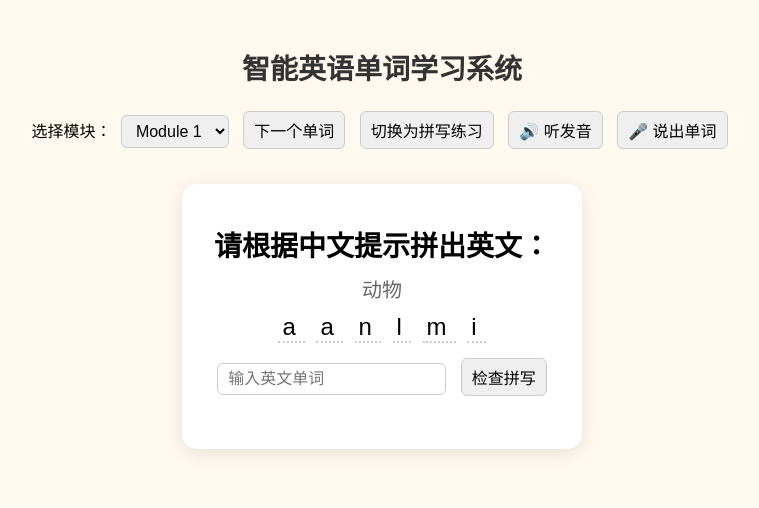
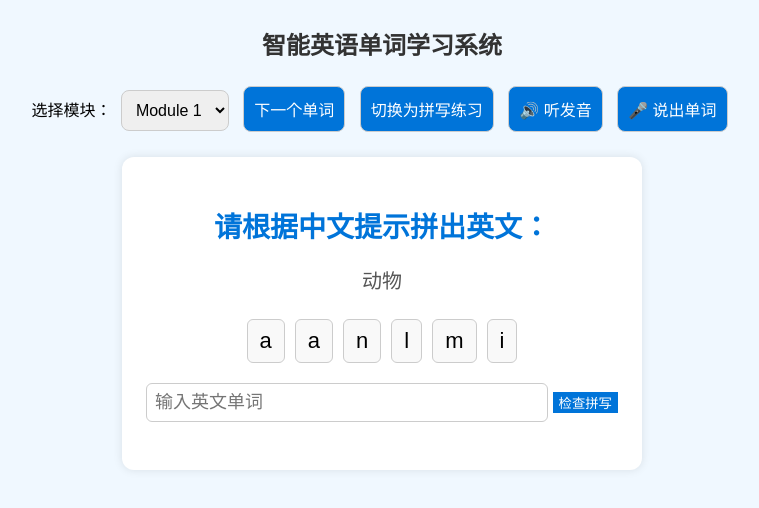
Before and after one commit to fannie50/word-review, a plain HTML site: page index.html in a window 1280 px wide. Shown: the whole page, without its empty margins (258-1017 px from the left). Drawn offline with Linux system fonts and the light colour scheme.

Commit message:
Update style.css

```diff
--- a/style.css
+++ b/style.css
@@ -1,54 +1,116 @@
 
 body {
-  font-family: 'Arial Rounded MT Bold', Arial, sans-serif;
+  font-family: "Arial", sans-serif;
   text-align: center;
-  background-color: #fff9f0;
-  padding: 20px;
+  padding: 10px;
+  margin: 0;
+  background-color: #f0f8ff;
 }
+
 h1 {
-  font-size: 28px;
+  font-size: 24px;
+  margin-bottom: 20px;
   color: #333;
 }
+
 .controls {
   margin-bottom: 20px;
 }
-button, select, input {
+
+.controls select,
+.controls button {
+  padding: 10px;
+  margin: 5px;
   font-size: 16px;
-  padding: 6px 10px;
+  border-radius: 8px;
+  border: 1px solid #ccc;
+}
+
+.card {
+  background: white;
+  padding: 20px;
+  margin: auto;
+  max-width: 480px;
+  box-shadow: 0 0 10px rgba(0,0,0,0.1);
+  border-radius: 12px;
+}
+
+.english {
+  font-size: 28px;
+  font-weight: bold;
+  color: #0074D9;
+  margin-bottom: 10px;
+}
+
+.phonetic {
+  font-size: 20px;
+  color: #555;
+}
+
+.chinese {
+  font-size: 20px;
+  color: #2E8B57;
+  margin-bottom: 15px;
+}
+
+#scrambled {
+  display: flex;
+  flex-wrap: wrap;
+  justify-content: center;
+  margin-bottom: 15px;
+}
+
+.scrambled span {
+  font-size: 22px;
   margin: 5px;
+  padding: 8px 12px;
+  background: #f9f9f9;
+  border: 1px solid #ccc;
+  border-radius: 6px;
+  cursor: pointer;
+  user-select: none;
+}
+
+input[type="text"] {
+  font-size: 18px;
+  padding: 8px;
+  width: 80%;
+  margin-bottom: 10px;
   border-radius: 6px;
   border: 1px solid #ccc;
 }
-.card {
-  background: #fff;
-  display: inline-block;
-  padding: 30px;
-  border-radius: 15px;
-  box-shadow: 0 4px 20px rgba(0,0,0,0.1);
-  margin-top: 10px;
+
+button {
+  cursor: pointer;
+  background: #0074D9;
+  color: white;
+  border: none;
 }
-.english {
-  font-size: 28px;
-  font-weight: bold;
-  margin: 10px 0;
+
+button:disabled {
+  background: #ccc;
 }
-.phonetic {
-  font-size: 20px;
-  color: #666;
-  margin: 5px 0;
+
+@media (max-width: 600px) {
+  h1 {
+    font-size: 20px;
+  }
+
+  .controls select,
+  .controls button {
+    font-size: 14px;
+    padding: 8px;
+  }
+
+  .english {
+    font-size: 24px;
+  }
+
+  .phonetic, .chinese {
+    font-size: 18px;
+  }
+
+  input[type="text"] {
+    width: 90%;
+  }
 }
-.chinese {
-  font-size: 20px;
-  color: #222;
-  margin: 8px 0;
-}
-.scrambled {
-  margin: 10px 0;
-  font-size: 24px;
-  letter-spacing: 5px;
-}
-.letter {
-  display: inline-block;
-  border-bottom: 2px dotted #ccc;
-  padding: 0 4px;
-}
```
